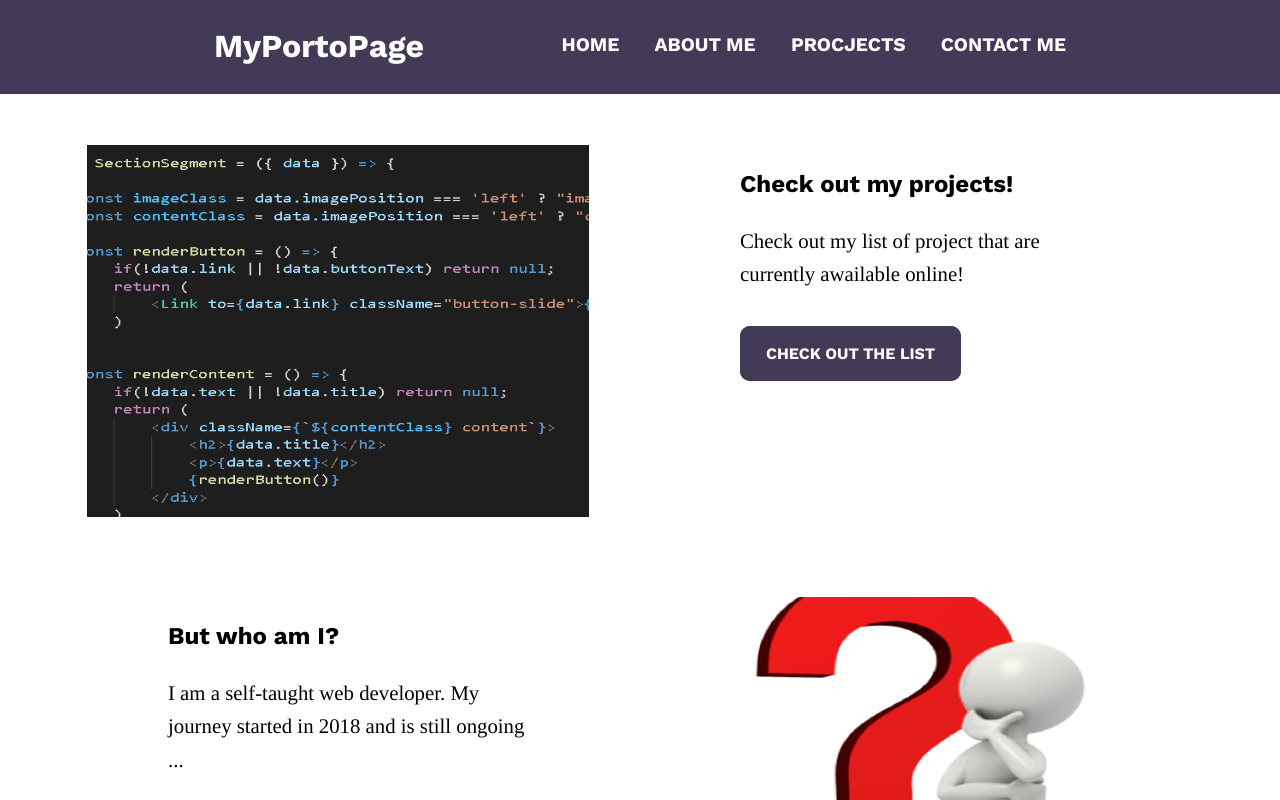
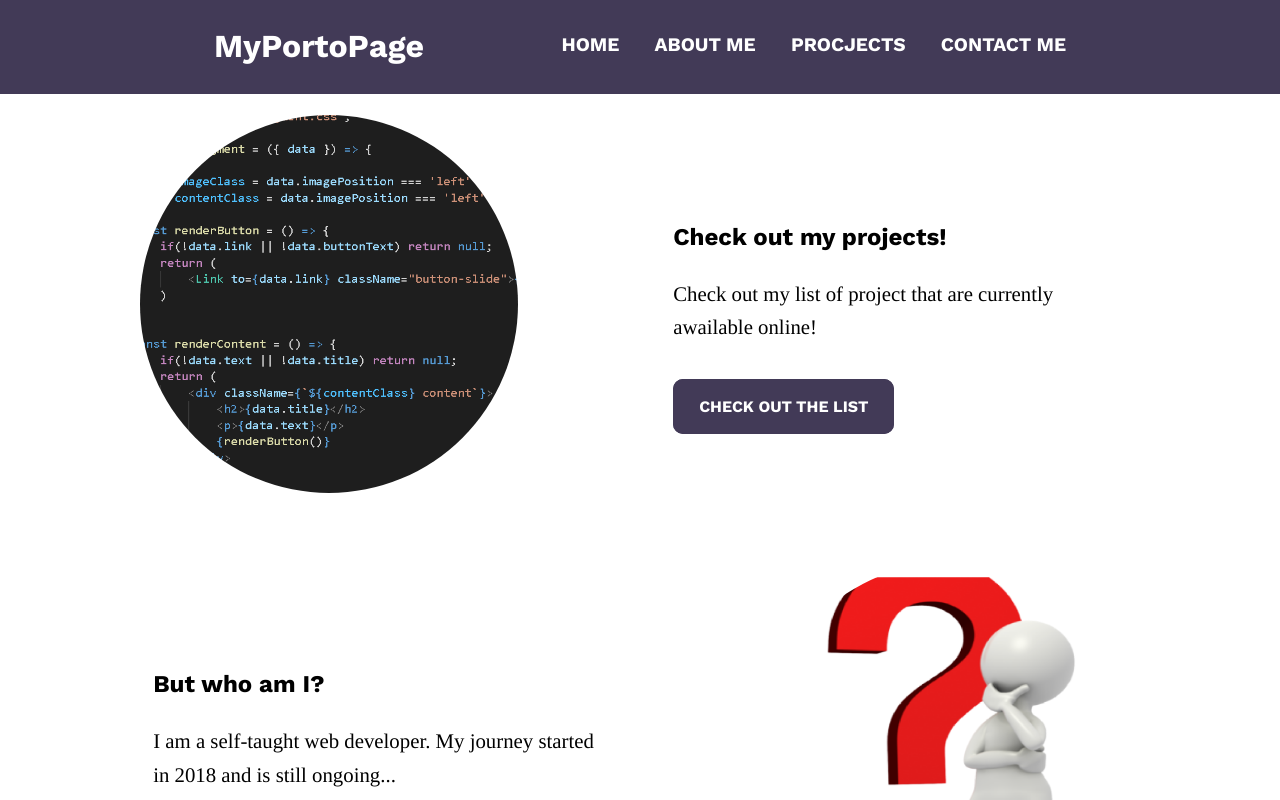
Before and after one commit to Jean-PierreNovak0612/portofolio, a React (Create React App) app: page / in a window 1280 px wide. Built offline with nearby package versions, Linux system fonts and the light colour scheme; the HTML template or start-up script is replaced by a standard one.

Commit message:
Modified the SectionSegment styling

```diff
--- a/src/css/SectionSegment.css
+++ b/src/css/SectionSegment.css
@@ -1,6 +1,6 @@
 .section-segment {
 	width: 100%;
-	padding: 20px;
+	padding: 10px;
 }
 
 .image {
@@ -14,7 +14,7 @@
 }
 
 .content {
-	margin: 40px auto;
+	margin: 40px auto 60px;
 	width: 90%;
 	max-width: 700px;
 	text-align: left;
@@ -35,7 +35,7 @@
 	text-decoration: none;
 	padding: 1em 1.5em;
 	text-transform: uppercase;
-	transition: all 500ms ease-in-out;
+	transition: all 300ms ease-in-out;
 	font-weight: bolder;
 	border: 2px solid var(--navbarFooterBackground);
 }
@@ -54,16 +54,14 @@
 
 @media (min-width: 992px) {
 	.image {
-		border-radius: 0;
-		margin: 40px 50px;
-		width: 45%;
-		background-size: 90% 110%;
+		margin: 20px 130px;
+		width: 30%;
 		padding-top: 30%;
 	}
 
 	.content {
 		width: 40%;
-		padding: 0 5%;
+		padding: 5% 2%;
 	}
 
 	.image-left,
--- a/src/data/index.js
+++ b/src/data/index.js
@@ -70,7 +70,7 @@ export const SEGMENT1 = {
 export const SEGMENT2 = {
     imageUrl: `${process.env.PUBLIC_URL}/images/thinking.png`,
     title: "But who am I?",
-    text: "I am a self-taught web developer. My journey started in 2018 and is still ongoing ...",
+    text: "I am a self-taught web developer. My journey started in 2018 and is still ongoing...",
     link: "/projects",
     imagePosition: "right",
     buttonText: "Read more!"
```
